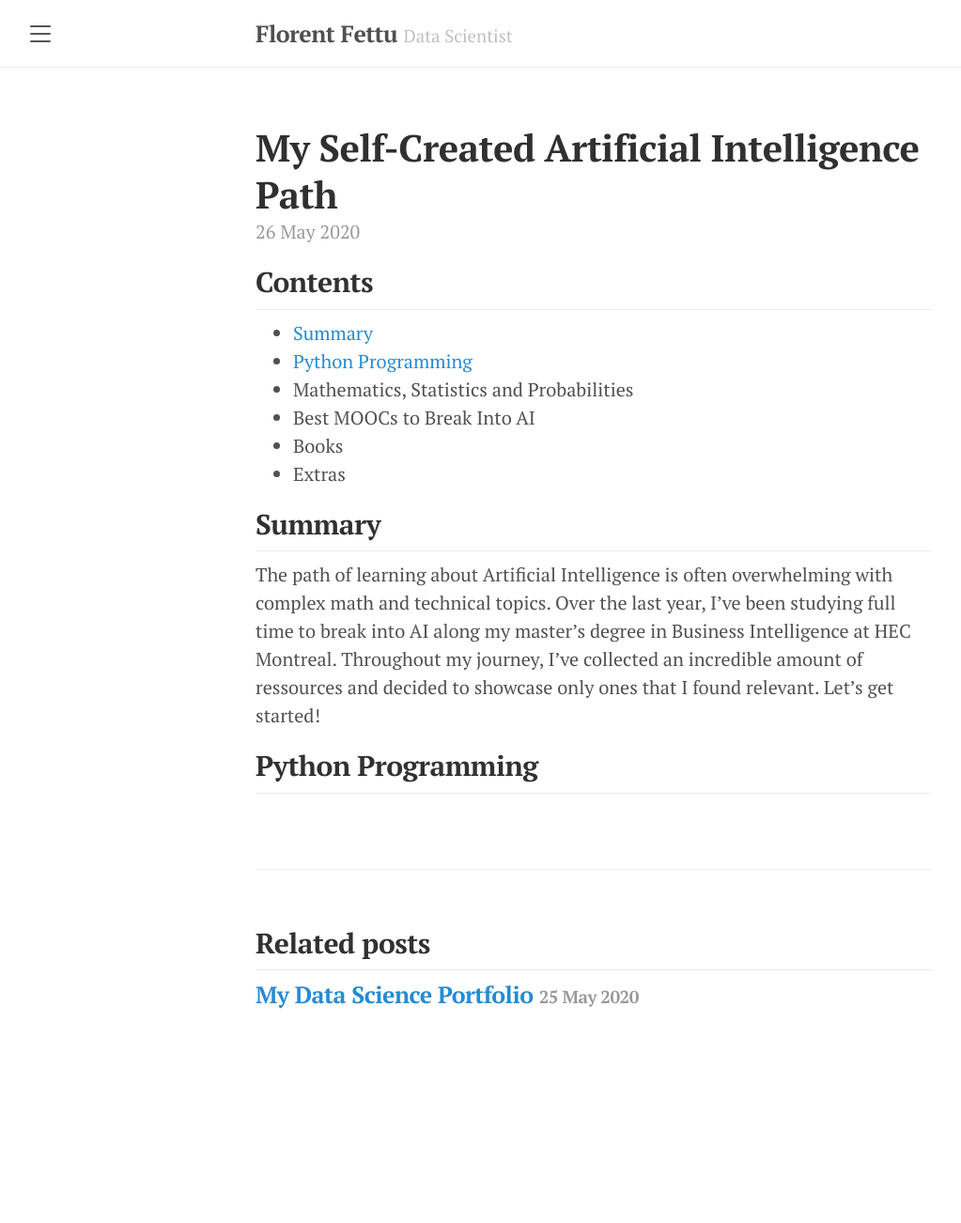
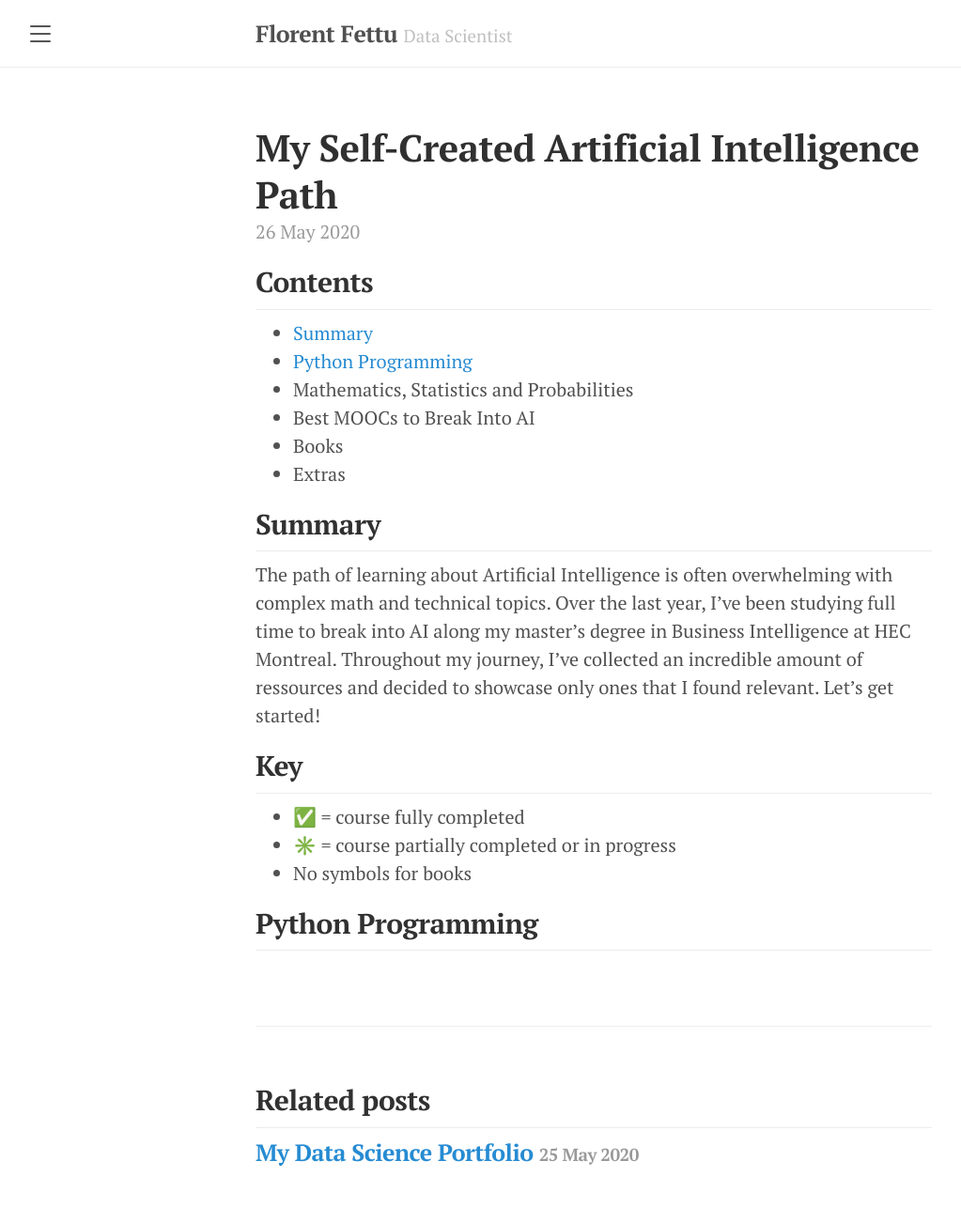
Before and after one commit to florentfettu/florentfettu.github.io, a Jekyll site: the page built from _posts/2020-05-26-my-self-created-artificial-intelligence-path.md, in a window 1280 px wide. Shown: the whole page at 94% size, without its empty margins (8-1031 px from the left). Built offline with Jekyll 4.4.1, drawn with Linux system fonts in a browser that asks for light colours; nearby versions of some CDN libraries; before the commit the page ends 1135 px from its top, so only the background shows below that.

Commit message:
Update 2020-05-26-my-self-created-artificial-intelligence-path.md

```diff
--- a/_posts/2020-05-26-my-self-created-artificial-intelligence-path.md
+++ b/_posts/2020-05-26-my-self-created-artificial-intelligence-path.md
@@ -16,4 +16,9 @@ title: My Self-Created Artificial Intelligence Path
 
 The path of learning about Artificial Intelligence is often overwhelming with complex math and technical topics. Over the last year, I’ve been studying full time to break into AI along my master’s degree in Business Intelligence at HEC Montreal. Throughout my journey, I’ve collected an incredible amount of ressources and decided to showcase only ones that I found relevant. Let’s get started!
 
+## Key
+* ✅ = course fully completed
+* ✳️ = course partially completed or in progress
+* No symbols for books
+
 ## Python Programming
```
